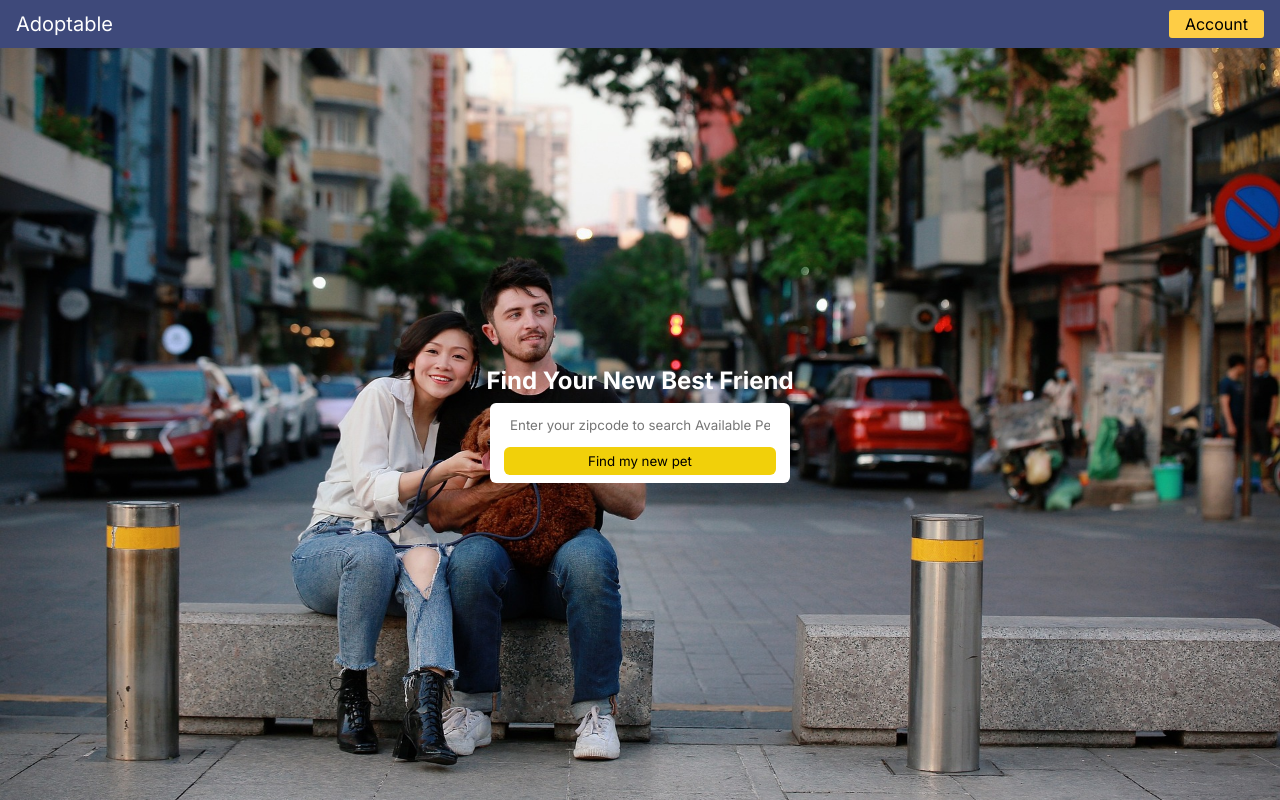
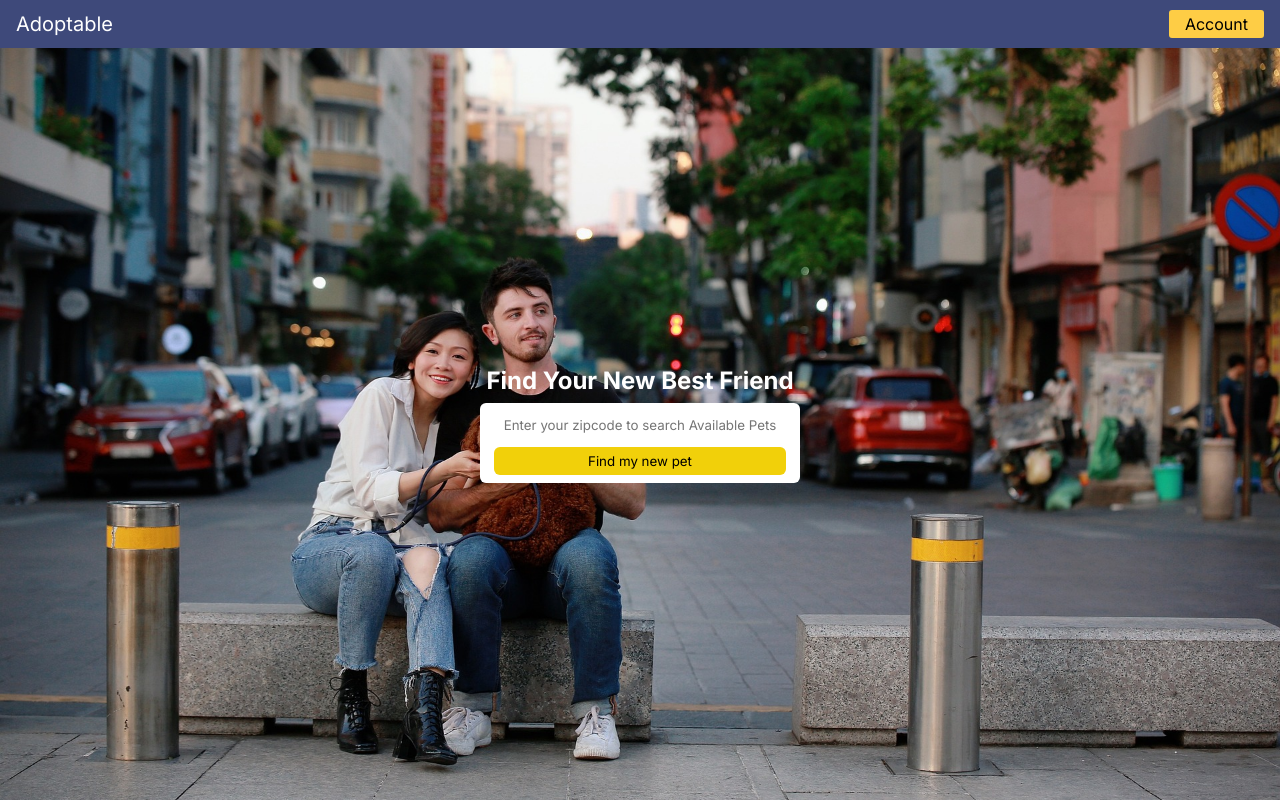
Before and after one commit to SyntaxBreaker/adoptable, a Next.js app: page / in a window 1280 px wide. Built offline with nearby package versions, Linux system fonts and the light colour scheme.

Commit message:
Fix the layout

```diff
--- a/styles/Home.module.scss
+++ b/styles/Home.module.scss
@@ -23,7 +23,7 @@
         align-items: center;
         justify-content: center;
         background-color: white;
-        width: 300px;
+        width: 320px;
         height: 80px;
         padding: 14px;
         border-radius: 6px;
@@ -33,6 +33,7 @@
         width: 100%;
         border: none;
         padding: 6px;
+        text-align: center;
 
         &::-webkit-outer-spin-button,
         &::-webkit-inner-spin-button {
```
